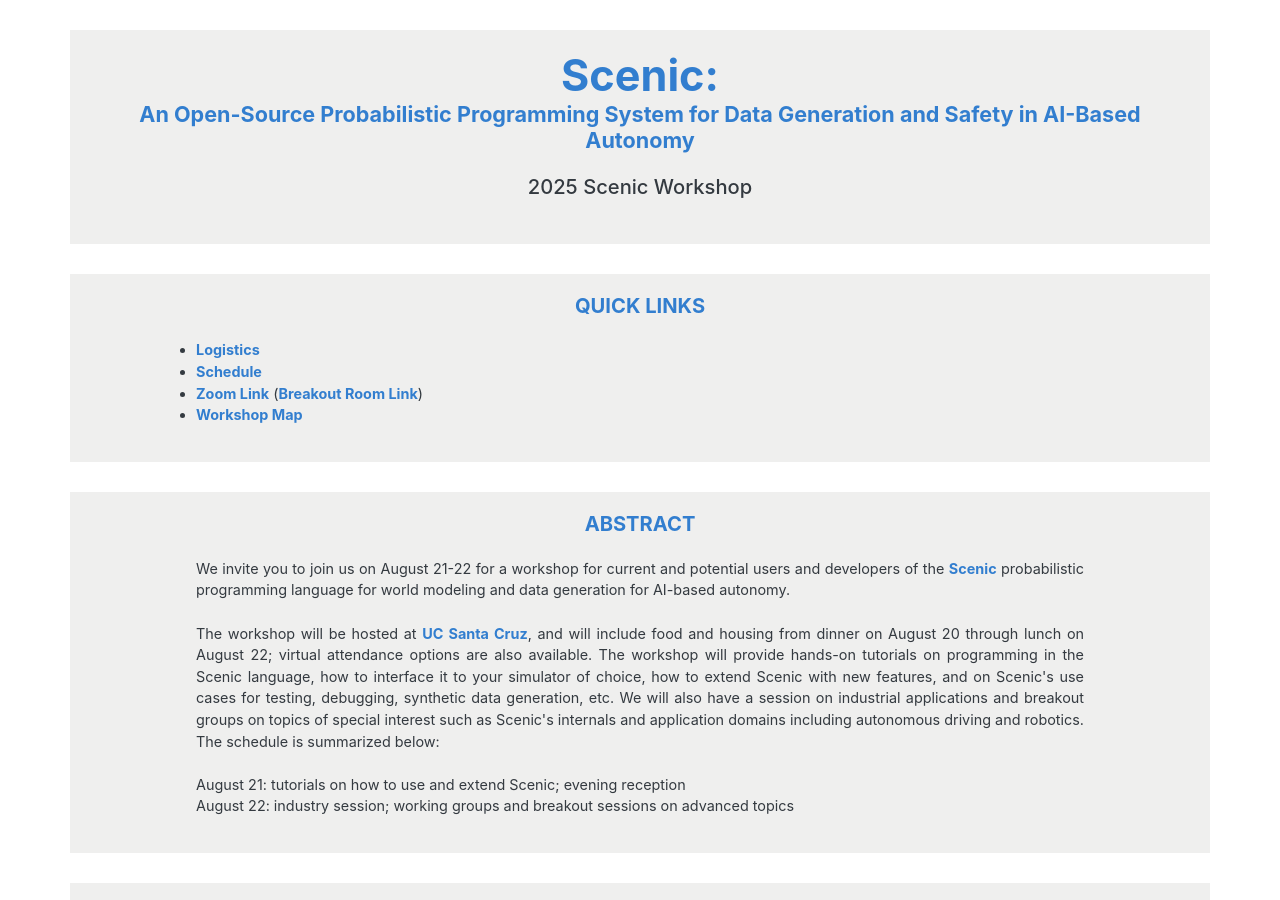
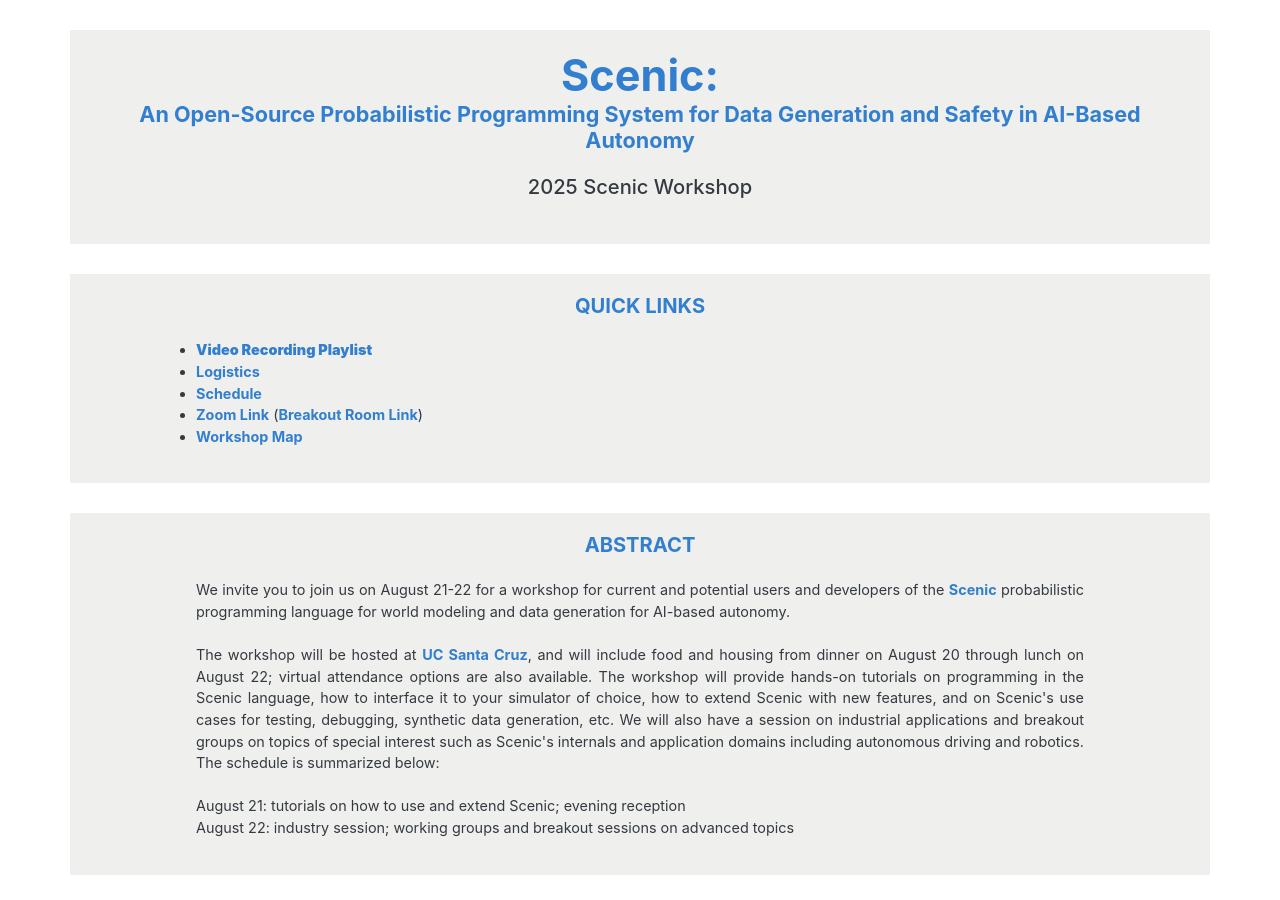
Before and after one commit to BerkeleyLearnVerify/Scenic_Website, a Jekyll site: the page workshop25/index.html, which Jekyll copies as it is, in a window 1280 px wide and 900 px high. Built offline with Jekyll 4.4.1, drawn with Linux system fonts in a browser that asks for light colours.

Commit message:
Add videos to workshop 25

```diff
--- a/workshop25/index.html
+++ b/workshop25/index.html
@@ -71,6 +71,7 @@
     </h2>
     <br>
     <ul class="text-sm text-dark centered-aligned">
+      <li> <a href="https://www.youtube.com/playlist?list=PL7krr2Is8YbeYnu9p-3GzHXc-K_PQQHCX"><b>Video Recording Playlist</b></a></li>
       <li> <a href="#logistics">Logistics</a></li>
       <li> <a href="#schedule">Schedule</a></li>
       <li> <a href="https://ucsc.zoom.us/j/92903411803?pwd=D4KgXc5kVRdFIF4cRKILap0l0aulRf.1">Zoom Link</a> (<a href="https://ucsc.zoom.us/j/96892691704?pwd=0uAcR0xxlHJuWWLWaBQPItibZnMmap.1">Breakout Room Link</a>)</li>
@@ -285,6 +286,7 @@
           <p class="my-0 text-dark flex-fw text-sm">
             <span class="text-inverse op-8">9:00 am - 9:30 pm</span>: Opening and Introductions from Participants
           </p>
+          <iframe width="560" height="315" src="https://www.youtube.com/embed/QfvGmtFra_Q" title="YouTube video player" frameborder="0" allow="accelerometer; autoplay; clipboard-write; encrypted-media; gyroscope; picture-in-picture; web-share" referrerpolicy="strict-origin-when-cross-origin" allowfullscreen></iframe>
         </li>
         <li class="list-timeline-item p-0 pb-3 pb-lg-4 d-flex flex-wrap flex-column">
           <p class="my-0 text-dark flex-fw text-sm">
@@ -297,6 +299,7 @@
           <p class="my-0 text-dark flex-fw text-sm">
             <span class="text-inverse op-8">B (Breakout room)</span>: Office hour with Scenic experts to discuss advanced topics or work on your own Scenic-related projects
           </p>
+          <iframe width="560" height="315" src="https://www.youtube.com/embed/EmhUbylOR6I" title="YouTube video player" frameborder="0" allow="accelerometer; autoplay; clipboard-write; encrypted-media; gyroscope; picture-in-picture; web-share" referrerpolicy="strict-origin-when-cross-origin" allowfullscreen></iframe>
         </li>
         <li class="list-timeline-item p-0 pb-3 pb-lg-4 d-flex flex-wrap flex-column">
           <p class="my-0 text-dark flex-fw text-sm">
@@ -314,11 +317,14 @@
           <p class="my-0 text-dark flex-fw text-sm">
             <span class="text-inverse op-8">B (Breakout room)</span>: Office hour with Scenic experts to discuss advanced topics or work on your own Scenic-related projects
           </p>
+          <iframe width="560" height="315" src="https://www.youtube.com/embed/PaPMdJZWzNs" title="YouTube video player" frameborder="0" allow="accelerometer; autoplay; clipboard-write; encrypted-media; gyroscope; picture-in-picture; web-share" referrerpolicy="strict-origin-when-cross-origin" allowfullscreen></iframe>
         </li>
         <li class="list-timeline-item p-0 pb-3 pb-lg-4 d-flex flex-wrap flex-column">
           <p class="my-0 text-dark flex-fw text-sm">
             <span class="text-inverse op-8">12:00 pm - 12:30 pm</span>: Scenic installation help
           </p>
+          <iframe width="560" height="315" src="https://www.youtube.com/embed/91qUzW_qoRA" title="YouTube video player" frameborder="0" allow="accelerometer; autoplay; clipboard-write; encrypted-media; gyroscope; picture-in-picture; web-share" referrerpolicy="strict-origin-when-cross-origin" allowfullscreen></iframe>
+          <iframe width="560" height="315" src="https://www.youtube.com/embed/RS5lynI6eog" title="YouTube video player" frameborder="0" allow="accelerometer; autoplay; clipboard-write; encrypted-media; gyroscope; picture-in-picture; web-share" referrerpolicy="strict-origin-when-cross-origin" allowfullscreen></iframe>
         </li>
         <li class="list-timeline-item p-0 pb-3 pb-lg-4 d-flex flex-wrap flex-column">
           <p class="my-0 text-dark flex-fw text-sm">
@@ -329,6 +335,8 @@
           <p class="my-0 text-dark flex-fw text-sm">
             <span class="text-inverse op-8">1:45 pm - 3:15 pm</span>: Hands-on lab session <a href="https://docs.google.com/document/d/1cDneBCDclGZk6pcM4qXvHB6Db92ZjaU9aGRx_8ZZdhY/edit?usp=sharing">(Exercises)</a>
           </p>
+          <iframe width="560" height="315" src="https://www.youtube.com/embed/Q40M81UyVmo" title="YouTube video player" frameborder="0" allow="accelerometer; autoplay; clipboard-write; encrypted-media; gyroscope; picture-in-picture; web-share" referrerpolicy="strict-origin-when-cross-origin" allowfullscreen></iframe>
+          <iframe width="560" height="315" src="https://www.youtube.com/embed/6zyIgbnMAbI" title="YouTube video player" frameborder="0" allow="accelerometer; autoplay; clipboard-write; encrypted-media; gyroscope; picture-in-picture; web-share" referrerpolicy="strict-origin-when-cross-origin" allowfullscreen></iframe>
         </li>
         <li class="list-timeline-item p-0 pb-3 pb-lg-4 d-flex flex-wrap flex-column">
           <p class="my-0 text-dark flex-fw text-sm">
@@ -339,6 +347,7 @@
           <p class="my-0 text-dark flex-fw text-sm">
             <span class="text-inverse op-8">3:45 pm - 4:15 pm</span>: Overview of Scenic's Python API, simulator interfaces, and other topics
           </p>
+          <iframe width="560" height="315" src="https://www.youtube.com/embed/kgJusnuwBvA" title="YouTube video player" frameborder="0" allow="accelerometer; autoplay; clipboard-write; encrypted-media; gyroscope; picture-in-picture; web-share" referrerpolicy="strict-origin-when-cross-origin" allowfullscreen></iframe>
         </li>
         <li class="list-timeline-item p-0 pb-3 pb-lg-4 d-flex flex-wrap flex-column">
           <p class="my-0 text-dark flex-fw text-sm">
@@ -378,11 +387,13 @@
         <li class="list-timeline-item p-0 pb-3 pb-lg-4 d-flex flex-wrap flex-column">
           <p class="my-0 text-dark flex-fw text-sm">
             <span class="text-inverse op-8">9:00 am - 9:30 am</span>: Overview of Scenic case studies and applications
+          <iframe width="560" height="315" src="https://www.youtube.com/embed/Wt3CafvNt8Y" title="YouTube video player" frameborder="0" allow="accelerometer; autoplay; clipboard-write; encrypted-media; gyroscope; picture-in-picture; web-share" referrerpolicy="strict-origin-when-cross-origin" allowfullscreen></iframe>
         </li>
         <li class="list-timeline-item p-0 pb-3 pb-lg-4 d-flex flex-wrap flex-column">
           <p class="my-0 text-dark flex-fw text-sm">
             <span class="text-inverse op-8">9:30 am - 10:30 am</span>: Short talks by participants
           </p>
+          <iframe width="560" height="315" src="https://www.youtube.com/embed/KCCyJ9wmVOQ" title="YouTube video player" frameborder="0" allow="accelerometer; autoplay; clipboard-write; encrypted-media; gyroscope; picture-in-picture; web-share" referrerpolicy="strict-origin-when-cross-origin" allowfullscreen></iframe>
         </li>
         <li class="list-timeline-item p-0 pb-3 pb-lg-4 d-flex flex-wrap flex-column">
           <p class="my-0 text-dark flex-fw text-sm">
@@ -393,6 +404,7 @@
           <p class="my-0 text-dark flex-fw text-sm">
             <span class="text-inverse op-8">11:00 am - 11:30 am</span>: More talks by participants
           </p>
+          <iframe width="560" height="315" src="https://www.youtube.com/embed/9-6Fe5N80fo" title="YouTube video player" frameborder="0" allow="accelerometer; autoplay; clipboard-write; encrypted-media; gyroscope; picture-in-picture; web-share" referrerpolicy="strict-origin-when-cross-origin" allowfullscreen></iframe>
         </li>
         <li class="list-timeline-item p-0 pb-3 pb-lg-4 d-flex flex-wrap flex-column">
           <p class="my-0 text-dark flex-fw text-sm">
@@ -408,11 +420,13 @@
           <p class="my-0 text-dark flex-fw text-sm">
             <span class="text-inverse op-8">1:45 pm - 2:15 pm</span>: Using VerifAI with Scenic; generating synthetic data; Scenic as part of a pipeline
           </p>
+          <iframe width="560" height="315" src="https://www.youtube.com/embed/cLVSwLmIXGY" title="YouTube video player" frameborder="0" allow="accelerometer; autoplay; clipboard-write; encrypted-media; gyroscope; picture-in-picture; web-share" referrerpolicy="strict-origin-when-cross-origin" allowfullscreen></iframe>
         </li>
         <li class="list-timeline-item p-0 pb-3 pb-lg-4 d-flex flex-wrap flex-column">
           <p class="my-0 text-dark flex-fw text-sm">
             <span class="text-inverse op-8">2:15 pm - 3:15 pm</span>: Hands-on lab session
           </p>
+          <iframe width="560" height="315" src="https://www.youtube.com/embed/9j8S2DcnhR0" title="YouTube video player" frameborder="0" allow="accelerometer; autoplay; clipboard-write; encrypted-media; gyroscope; picture-in-picture; web-share" referrerpolicy="strict-origin-when-cross-origin" allowfullscreen></iframe>
         </li>
         <li class="list-timeline-item p-0 pb-3 pb-lg-4 d-flex flex-wrap flex-column">
           <p class="my-0 text-dark flex-fw text-sm">
@@ -423,6 +437,7 @@
           <p class="my-0 text-dark flex-fw text-sm">
             <span class="text-inverse op-8">3:45 pm - 4:45 pm</span>: General discussion
           </p>
+          <iframe width="560" height="315" src="https://www.youtube.com/embed/oox9bLQhZsE" title="YouTube video player" frameborder="0" allow="accelerometer; autoplay; clipboard-write; encrypted-media; gyroscope; picture-in-picture; web-share" referrerpolicy="strict-origin-when-cross-origin" allowfullscreen></iframe>
         </li>
         <li class="list-timeline-item p-0 pb-3 pb-lg-4 d-flex flex-wrap flex-column">
           <p class="my-0 text-dark flex-fw text-sm">
```
